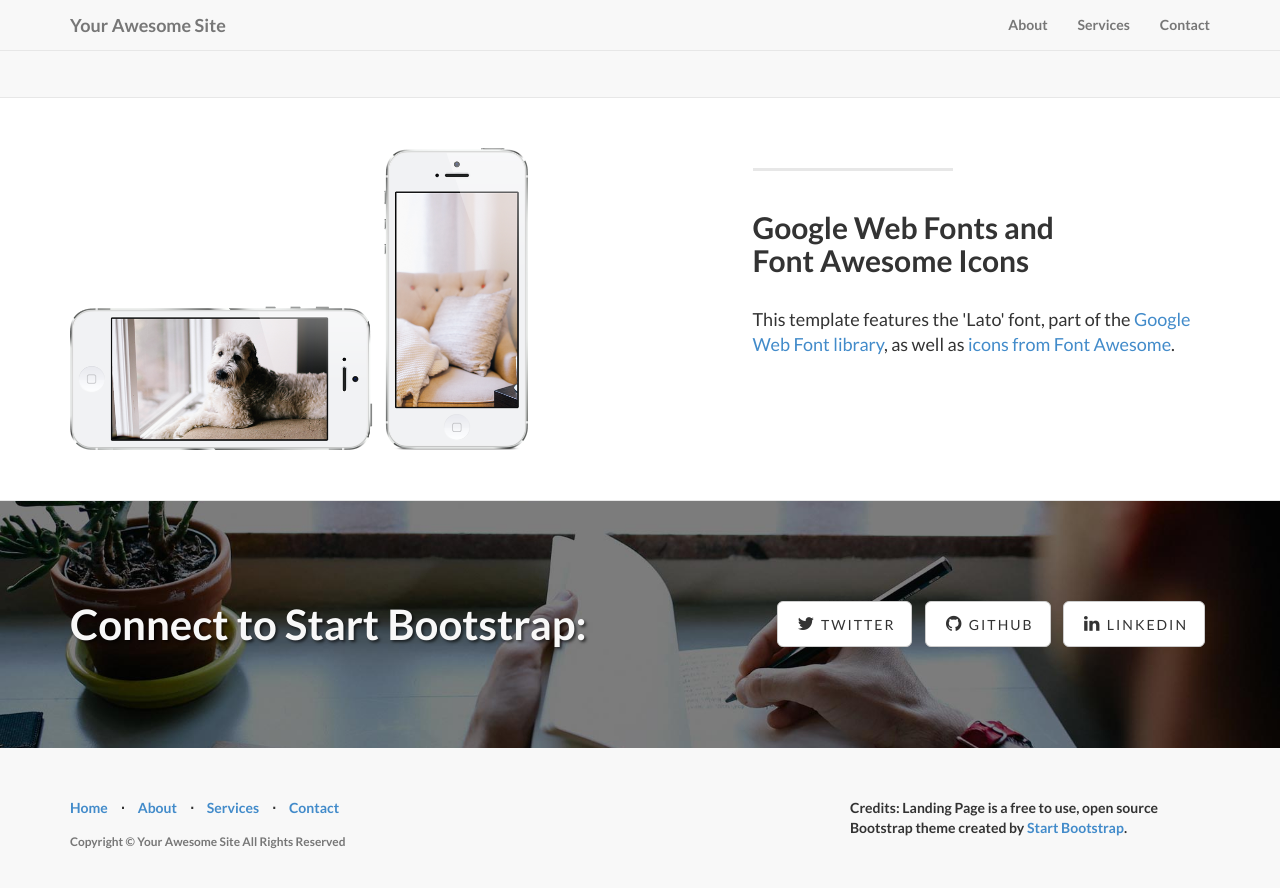
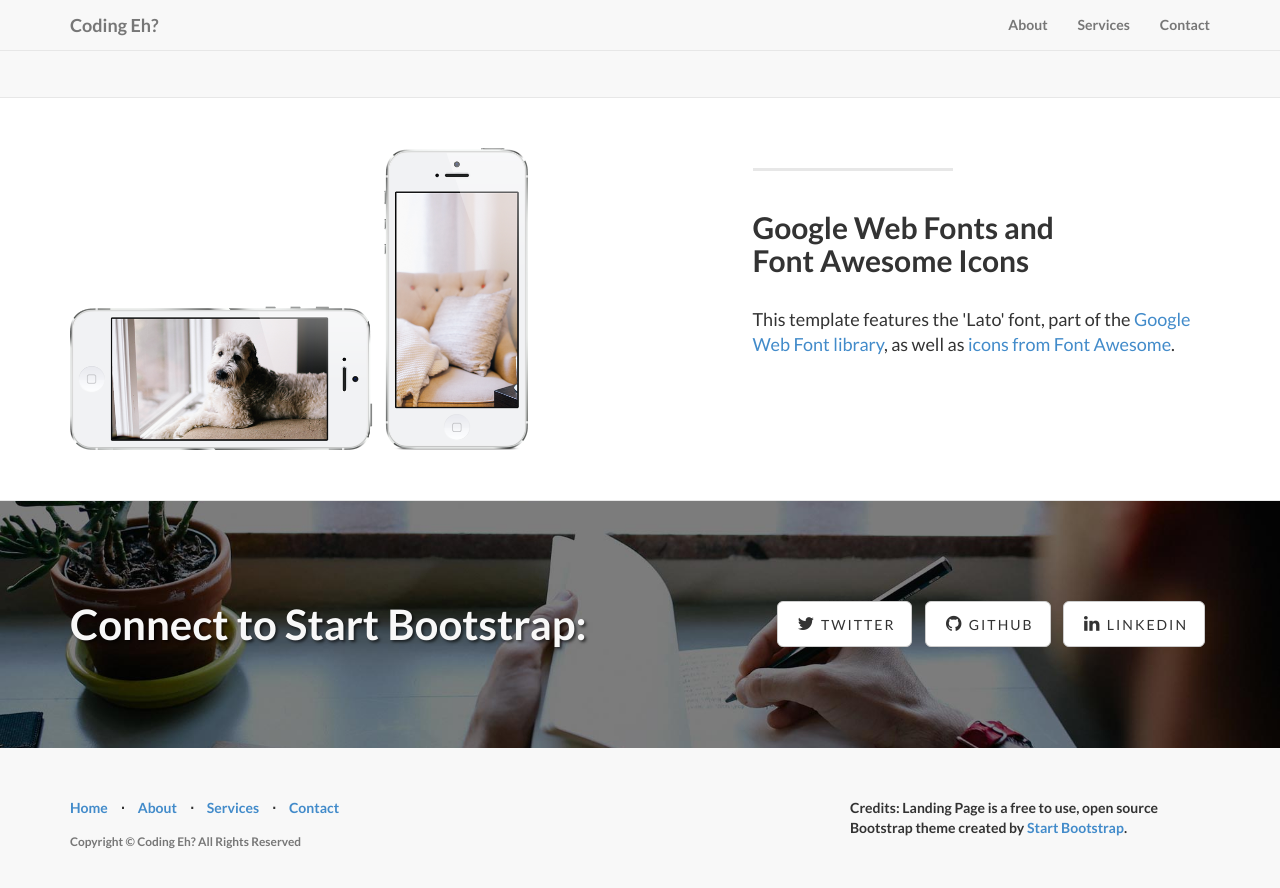
Before and after one commit to organicaudio/organicaudio.github.io, a Jekyll site: the page built from index.html, in a window 1280 px wide and 900 px high, scrolled down 1619 px. Shown: the top 888 px of the window. Built offline with Jekyll 4.4.1, drawn with Linux system fonts in a browser that asks for light colours.

Commit message:
Update _config.yml

```diff
--- a/_config.yml
+++ b/_config.yml
@@ -2,9 +2,9 @@
 #      Main Configs       #
 # ----------------------- #
 
-url: http://yoursite.com
-title: Your Awesome Site
-email: your-email@domain.com
+url: http://organicaud.io
+title: Coding Eh?
+email: git@organicaud.io
 description: > # "Write an awesome description for your new site here.
   You can edit this line in _config.yml. It will appear in your document
   head meta (for Google search results) and in your feed.xml site
@@ -26,6 +26,6 @@ social:
   - title: twitter
     url: https://twitter.com/SBootstrap
   - title: github
-    url: https://github.com/IronSummitMedia/startbootstrap
+    url: https://git.organicaud.io
   - title: linkedin
     url:
```
